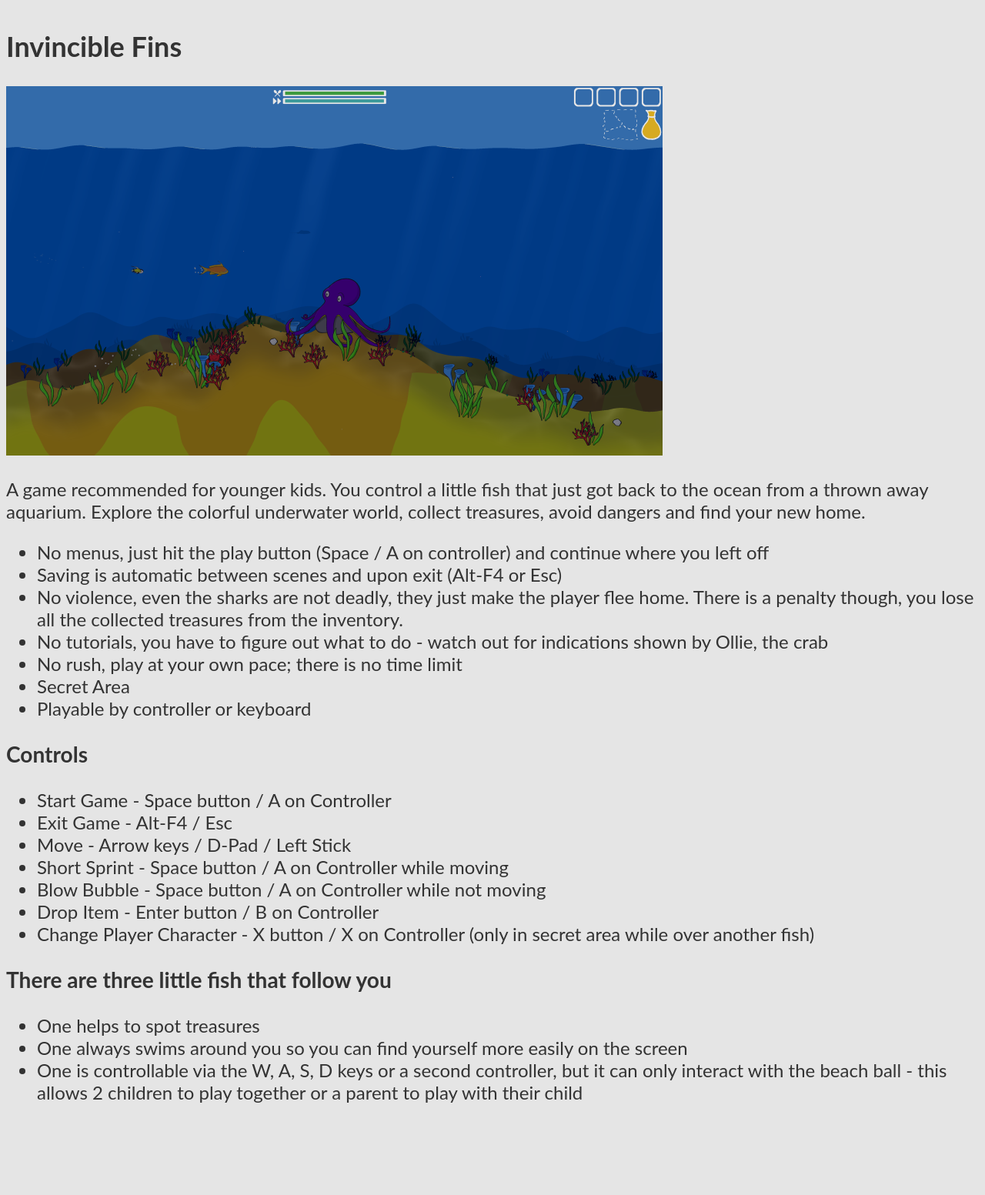
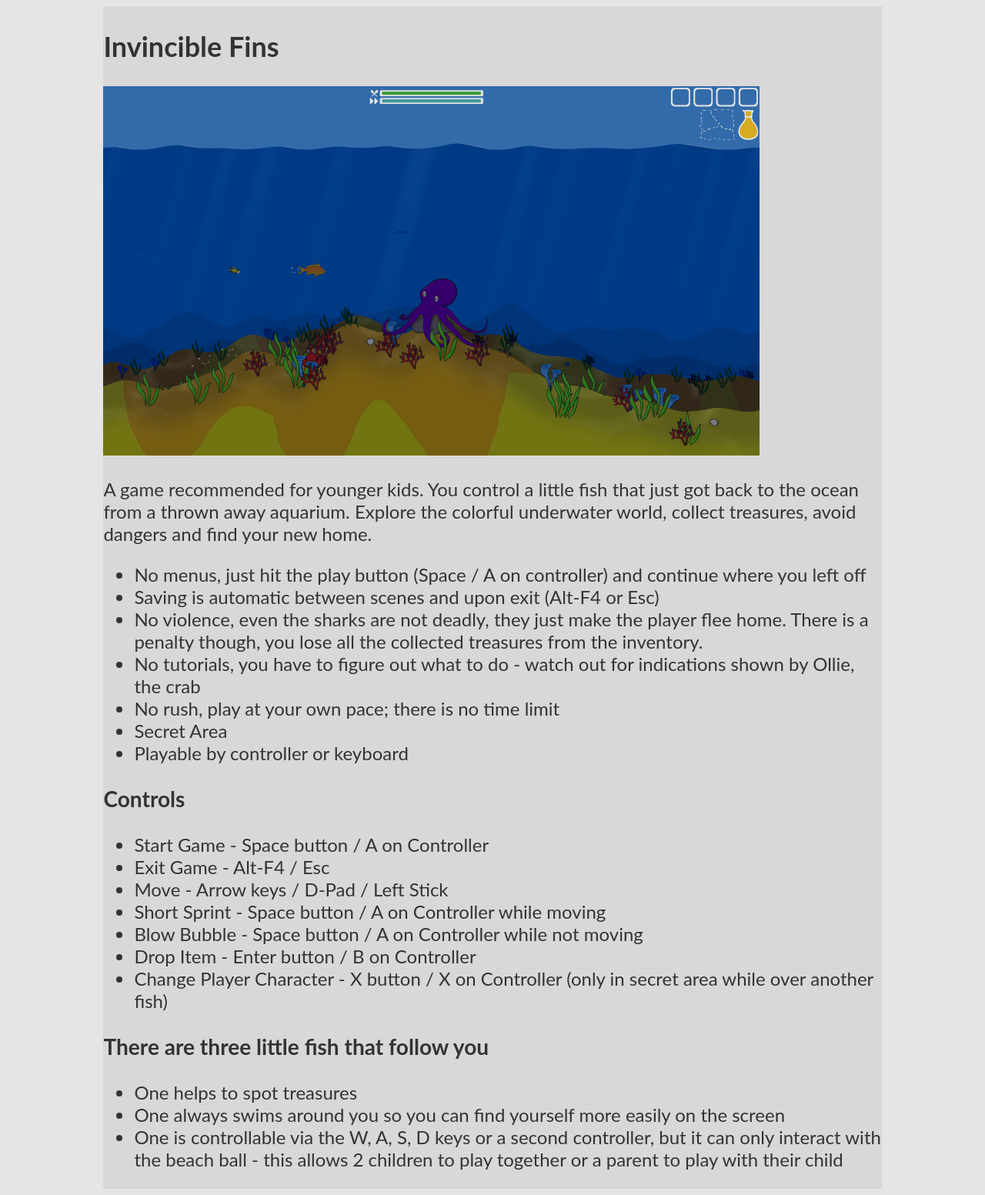
Before and after one commit to reggelente/InvincibleFins, a Jekyll site: the page built from README.md, in a window 1280 px wide. Shown: the whole page at 77% size. Built offline with Jekyll 4.4.1, drawn with Linux system fonts in a browser that asks for light colours; our own code applies the rules of GitHub Pages for plain Markdown files; before the commit the page ends 1466 px from its top, so only the background shows below that.

Commit message:
Update main.scss

```diff
--- a/_sass/main.scss
+++ b/_sass/main.scss
@@ -8,3 +8,8 @@ body {
   font-weight: normal;
   font-size: x-large;
 }
+
+.contentArea {
+  background-color: #d8d8d8;
+  width: 80%;
+}
```
